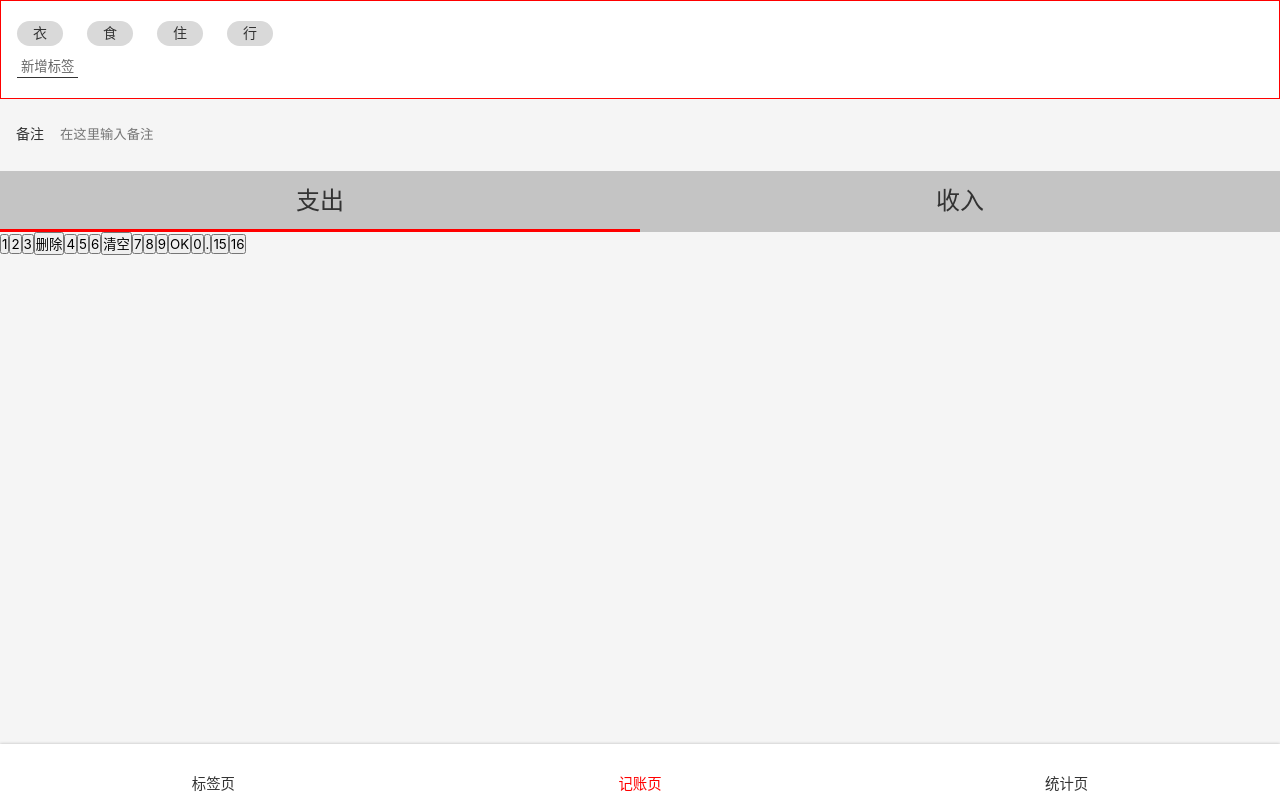
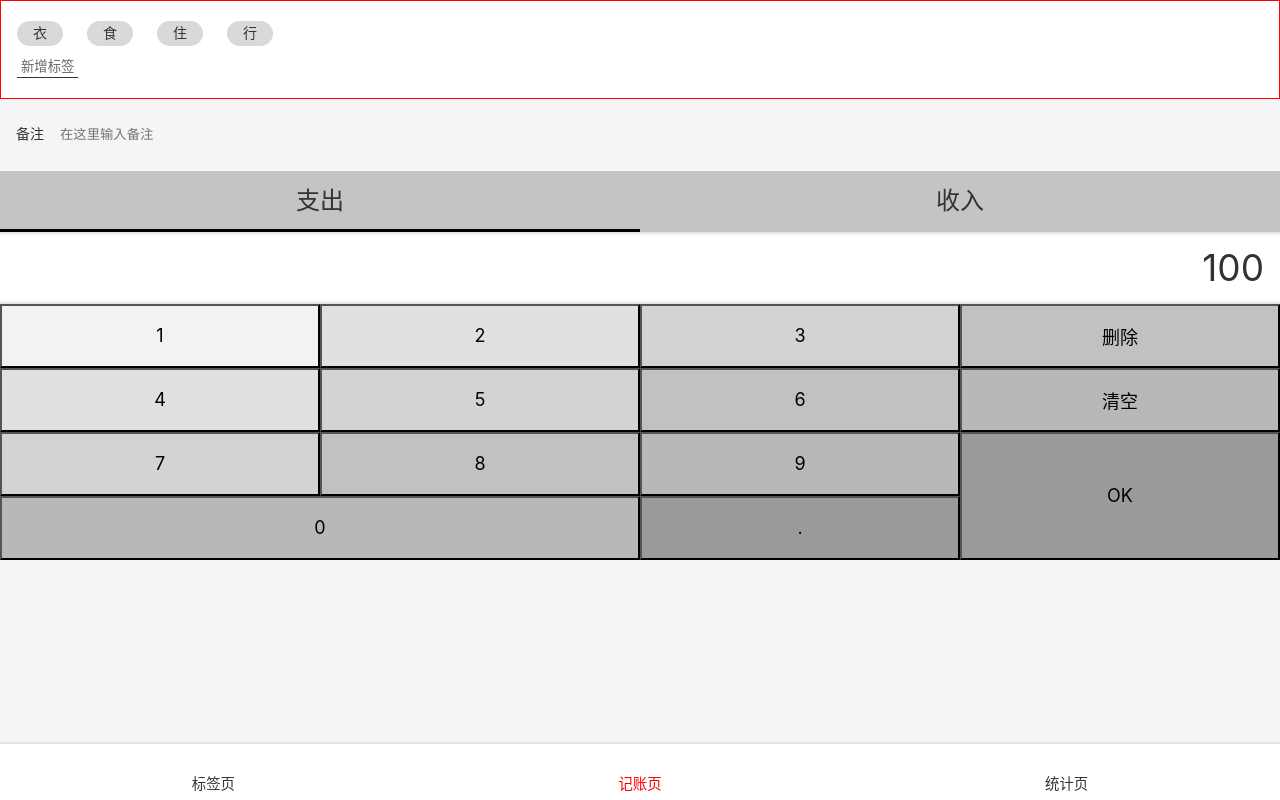
Before and after one commit to haixiangyan/split-wise-react, a React app: page /#/money in a window 1280 px wide. Built offline with nearby package versions, Linux system fonts and the light colour scheme.

Commit message:
完成 Number Pad 样式

```diff
--- a/src/assets/styles/global.scss
+++ b/src/assets/styles/global.scss
@@ -46,3 +46,9 @@
   fill: currentColor;
   overflow: hidden;
 }
+
+.clearfix::after {
+  content: '';
+  display: block;
+  clear: both;
+}
--- a/src/components/Money.tsx
+++ b/src/components/Money.tsx
@@ -62,12 +62,57 @@
         width: 100%;
         left: 0;
         bottom: 0;
-        background: red;
+        background: black;
       }
     }
   }
 `
-const NumberPadSection = styled.section``
+const NumberPadSection = styled.section`
+  display: flex;
+  flex-direction: column;
+  .output {
+    background: #fff;
+    font-size: 37px;
+    line-height: 72px;
+    text-align: right;
+    padding: 0 16px;
+    box-shadow: inset 0 -5px 5px -5px rgba(0, 0, 0, 0.25),
+                inset 0 5px 5px -5px rgba(0, 0, 0, 0.25);
+  }
+  .pad {
+    > button {
+      float: left;
+      width: 25%;
+      height: 64px;
+      font-size: 18px;
+      &.ok {
+        height: 128px;
+        float: right;
+      }
+      &.zero {
+        width: 50%;
+      }
+      &:nth-child(1) {
+        background: #f2f2f2;
+      }
+      &:nth-child(2), &:nth-child(5) {
+        background: #e0e0e0;
+      }
+      &:nth-child(3), &:nth-child(6), &:nth-child(9) {
+        background: #d3d3d3;
+      }
+      &:nth-child(4), &:nth-child(7), &:nth-child(10) {
+        background: #c1c1c1;
+      }
+      &:nth-child(8), &:nth-child(11), &:nth-child(13) {
+        background: #b8b8b8;
+      }
+      &:nth-child(12), &:nth-child(14) {
+        background: #9a9a9a;
+      }
+    }
+  }
+`
 
 const Money: React.FunctionComponent = () => {
   return (
@@ -94,6 +139,10 @@
         </ul>
       </CategorySection>
       <NumberPadSection>
+        <div className="output">
+          100
+        </div>
+        <div className="pad clearfix">
           <button>1</button>
           <button>2</button>
           <button>3</button>
@@ -107,12 +156,11 @@
           <button>7</button>
           <button>8</button>
           <button>9</button>
-        <button>OK</button>
+          <button className="ok">OK</button>
 
-        <button>0</button>
-        <button>.</button>
-        <button>15</button>
-        <button>16</button>
+          <button className="zero">0</button>
+          <button className="dot">.</button>
+        </div>
       </NumberPadSection>
     </Layout>
   )
```
Lines whose indentation alone changed are shown as unchanged.
